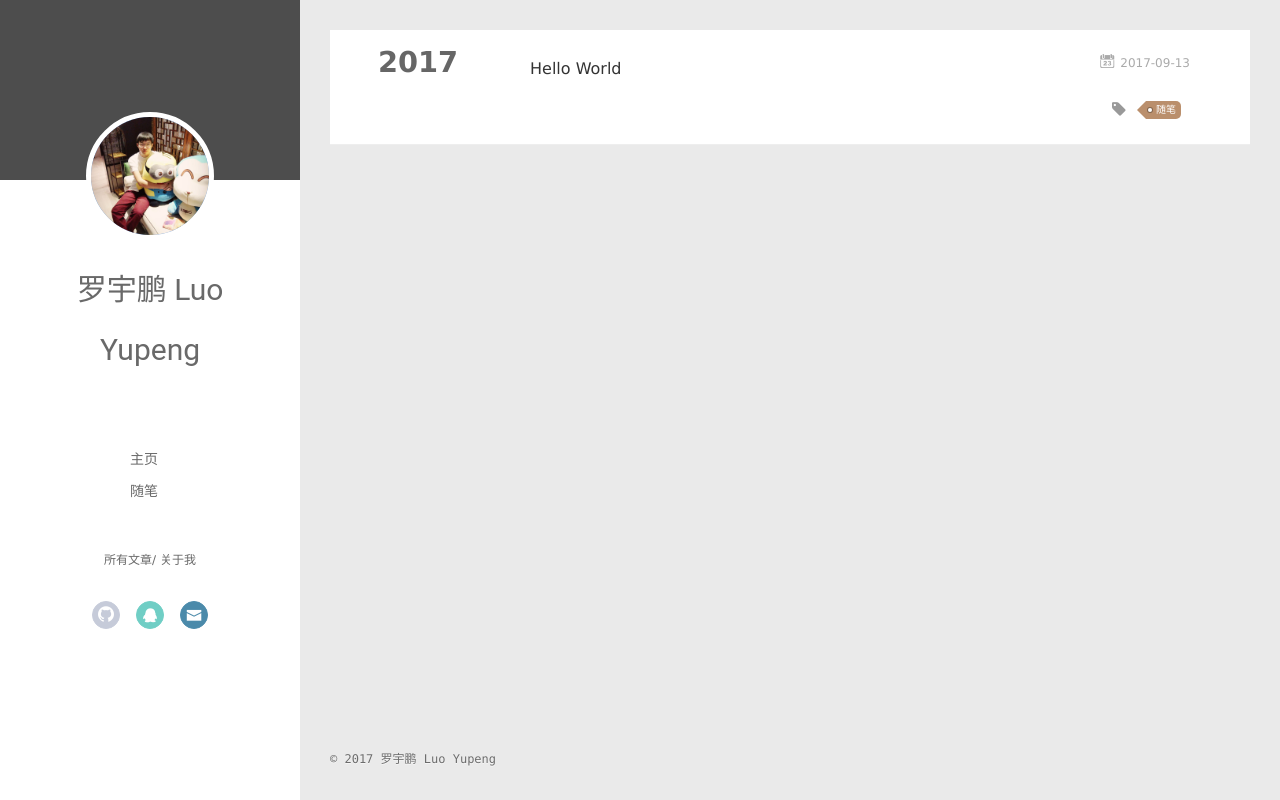
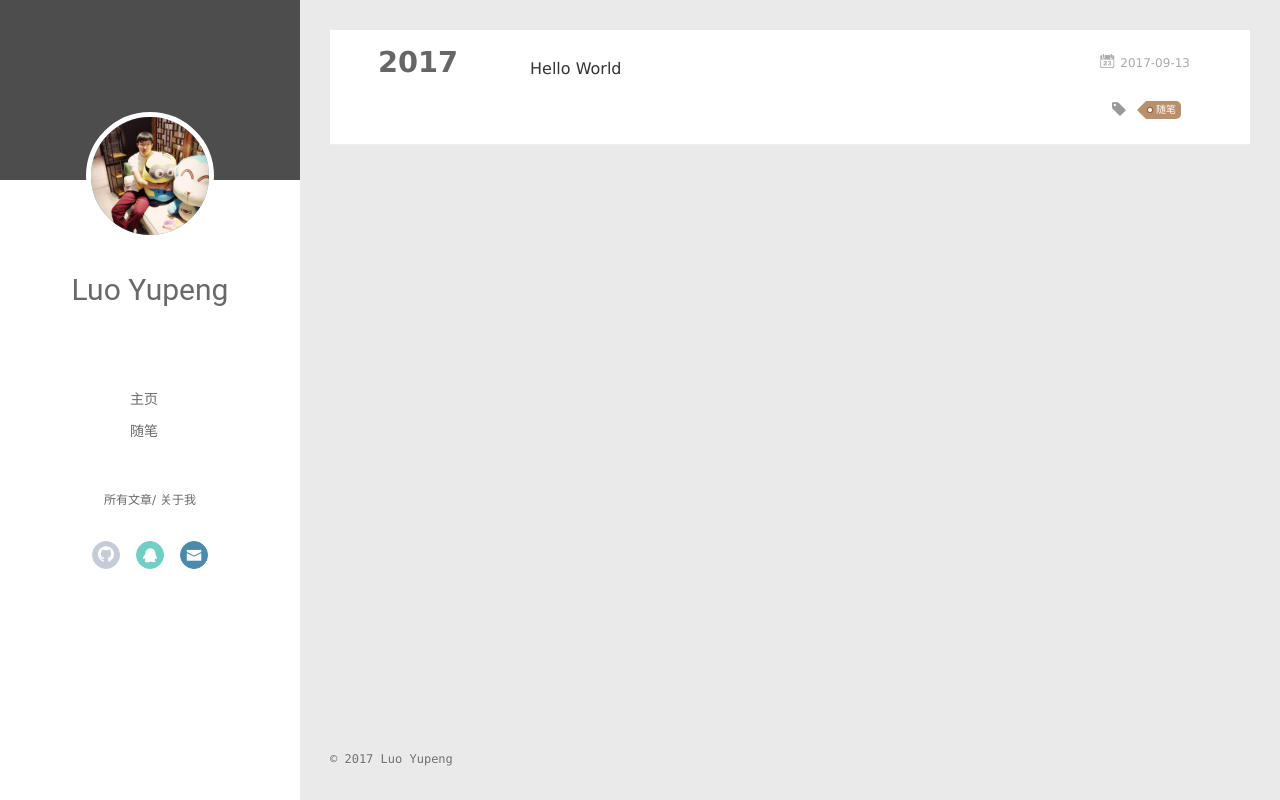
Before and after one commit to coldmoon1995/coldmoon1995..github.io, a plain HTML site: page tags/随笔/index.html in a window 1280 px wide. Drawn offline with Linux system fonts and the light colour scheme.

Commit message:
Site updated: 2017-09-14 20:23:45

```diff
--- a/tags/随笔/index.html
+++ b/tags/随笔/index.html
@@ -46,7 +46,7 @@
 			<img src="/photo.jpg" class="js-avatar">
 		</a>
 		<hgroup>
-		  <h1 class="header-author"><a href="">罗宇鹏 Luo Yupeng</a></h1>
+		  <h1 class="header-author"><a href="">Luo Yupeng</a></h1>
 		</hgroup>
 
 
@@ -98,7 +98,7 @@
 				<img src="/photo.jpg" class="js-avatar">
 			</div>
 			<hgroup>
-			  <h1 class="header-author js-header-author">罗宇鹏 Luo Yupeng</h1>
+			  <h1 class="header-author js-header-author">Luo Yupeng</h1>
 			</hgroup>
 
 
@@ -205,7 +205,7 @@
   <div class="outer">
     <div id="footer-info">
     	<div class="footer-left">
-    		&copy; 2017 罗宇鹏 Luo Yupeng
+    		&copy; 2017 Luo Yupeng
     	</div>
     </div>
   </div>
```
Also changed, not shown: 2017/09/13/hello-world/index.html (+3 -3 lines), archives/2017/09/index.html (+3 -3 lines), archives/2017/index.html (+3 -3 lines), archives/index.html (+3 -3 lines), index.html (+3 -3 lines).
